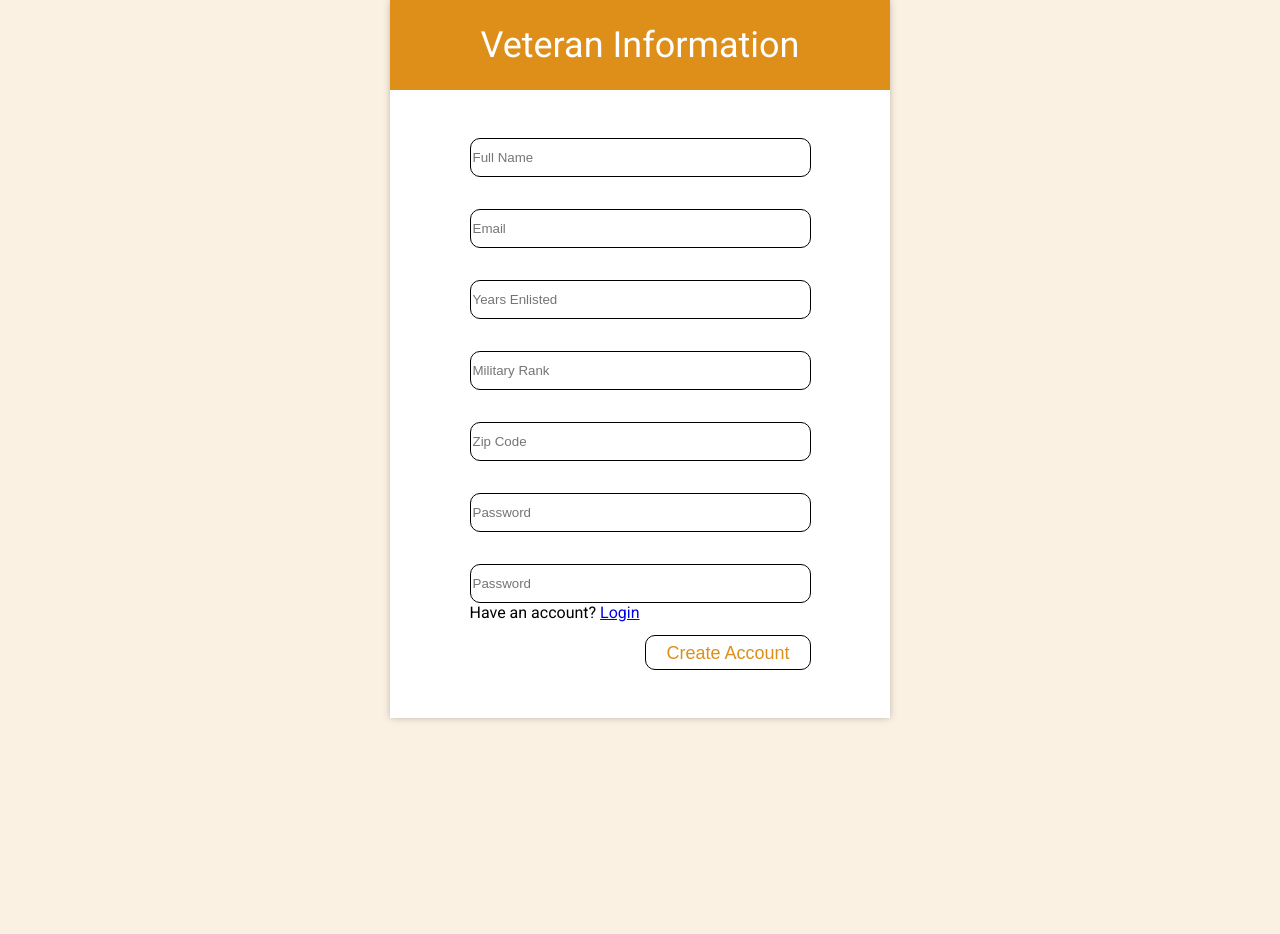
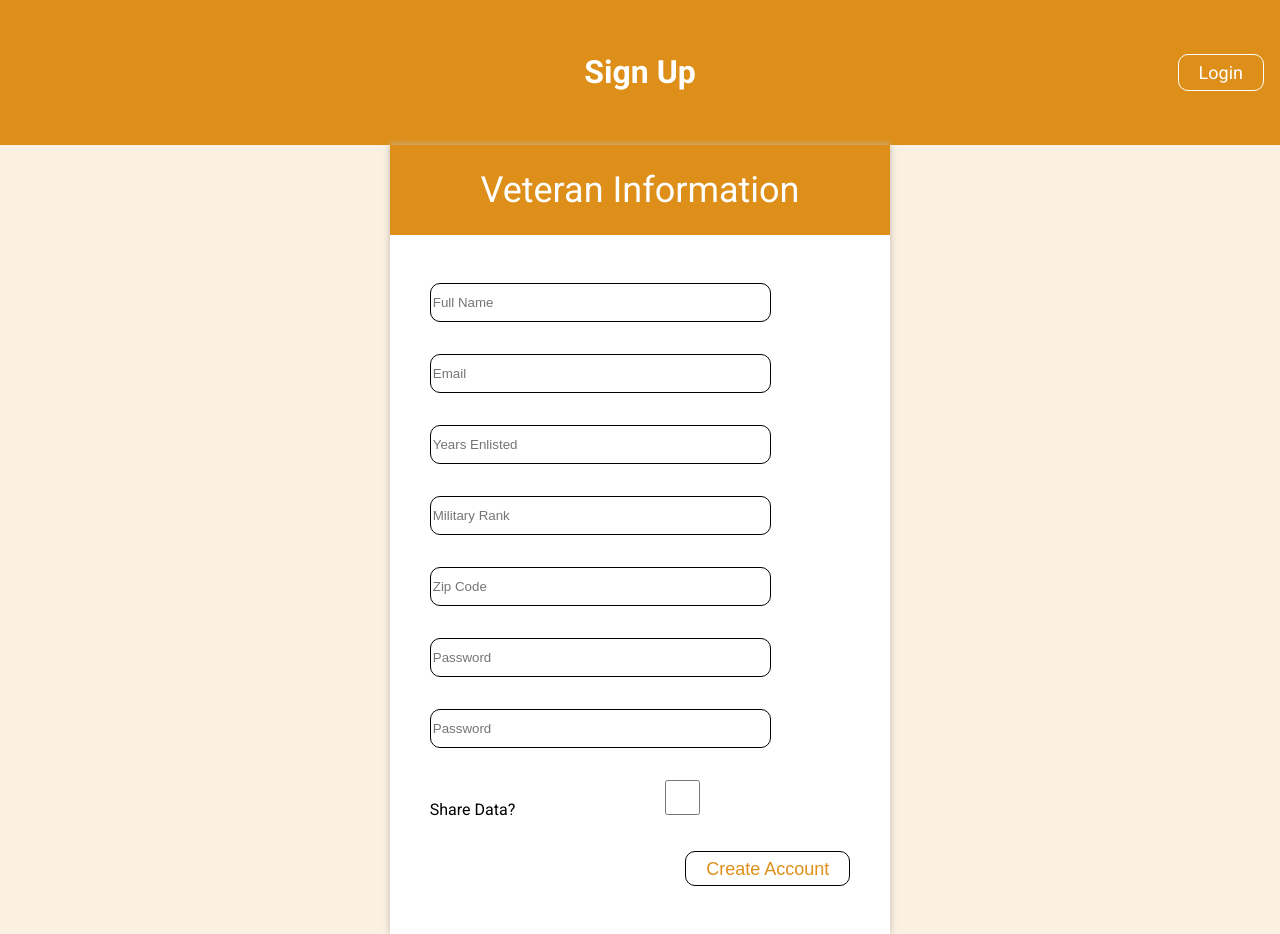
Before and after one commit to AndrewYoung1998/OperationFoxtrot, a React (Create React App) app: page /signup in a window 1280 px wide. Before the commit the page ends 800 px from the top, so only its background shows below. Built offline with nearby package versions, Linux system fonts and the light colour scheme; no server answers.

Commit message:
Added Data share check box that allows user to opt in or out of data sharing

```diff
--- a/public/index.html
+++ b/public/index.html
@@ -3,6 +3,7 @@
   <head>
     <meta charset="utf-8" />
     <link rel="icon" href="%PUBLIC_URL%/favicon.ico" />
+    <link rel="stylesheet" href="https://fonts.googleapis.com/css?family=Roboto:300,400,500,700&display=swap" />
     <meta name="viewport" content="width=device-width, initial-scale=1" />
     <meta name="theme-color" content="#000000" />
     <meta
--- a/src/components/App.js
+++ b/src/components/App.js
@@ -8,6 +8,7 @@ import {AuthProvider} from "../contexts/AuthContext";
 import {BrowserRouter as Router, Switch, Route} from "react-router-dom";
 import PrivateRoute from "./PrivateRoute";
 import Profile from "./Profile";
+import Concerns from "./Conerns";
 
 function App() {
   return (
@@ -20,6 +21,7 @@ function App() {
                     <PrivateRoute exact path="/" component={Dashboard}/>
                     <PrivateRoute path="/profile" component={Profile}/>
                     <PrivateRoute path="/update-profile" component={UpdateProfile}/>
+                    <PrivateRoute path="/concerns" component={Concerns}/>
 
                     {/*Routes to pages without having to be signed in*/}
                     <Route path="/signup" component={SignUp}/>
--- a/src/components/Dashboard.js
+++ b/src/components/Dashboard.js
@@ -7,11 +7,12 @@ export default function Dashboard(){
     return(
         <div>
             <header>
+                <h1>List of Therapist</h1>
                 <div className="button">
                     <Link to='/Profile'>View Profile</Link>
                 </div>
             </header>
-            <h1>List of Therapist</h1>
+
         </div>
     )
 }
--- a/src/components/Login.js
+++ b/src/components/Login.js
@@ -33,7 +33,7 @@ export default function Login(){
                    <Link to='/signup'>Sign Up</Link>
                 </div>
             </header>
-            <form onSubmit={handleSubmit}>
+            <form className="form" onSubmit={handleSubmit}>
                 <div className="form-header">
                     <h1>Login</h1>
                 </div>
--- a/src/components/SignUp.js
+++ b/src/components/SignUp.js
@@ -13,9 +13,13 @@ export default function SignUp(){
     const zipCodeRef = useRef();
     const passwordRef = useRef();
     const confirmPasswordRef = useRef();
+    const checkedRef = useRef()
+
     const { signup } = useAuth();
+
     const [error, setError] = useState('');
     const [loading, setLoading] = useState(false);
+
     const history = useHistory();
 
     async function handleSubmit(e) {
@@ -33,10 +37,10 @@ export default function SignUp(){
                 .then(cred =>{
                     return db.collection('veterans').doc(cred.user.uid).set({
                         name:nameRef.current.value,
-                        //email:emailRef.current.value,
                         year_enlisted:yearsEnlistedRef.current.value,
                         military_rank:rankRef.current.value,
-                        zip_code:zipCodeRef.current.value
+                        zip_code:zipCodeRef.current.value,
+                        opt_in:checkedRef.current.checked
                 })
             }).then(() =>{
                 history.push('/');
@@ -50,7 +54,13 @@ export default function SignUp(){
 
     return(
         <div>
-            <form onSubmit={handleSubmit}>
+            <header>
+                <h1>Sign Up</h1>
+                <div className="button therapist-button">
+                    <Link to='/login'>Login</Link>
+                </div>
+            </header>
+            <form className={"form"} onSubmit={handleSubmit}>
                 <div className="form-header">
                     <h1>Veteran Information</h1>
                 </div>
@@ -69,12 +79,13 @@ export default function SignUp(){
                     <br/>
                     <input type="password" ref={confirmPasswordRef} placeholder="Password"/>
                     <br/>
+                    <label>Share Data?</label>
+                    <input type="checkbox" ref={checkedRef}/>
+                    <br/>
                     <button type="submit" disabled={loading}>Create Account</button>
-                    <div className="login">
-                        Have an account? <Link to='/login'>Login</Link>
-                    </div>
                 </div>
             </form>
+
         </div>
     );
 }
--- a/src/components/UpdateProfile.js
+++ b/src/components/UpdateProfile.js
@@ -1,16 +1,32 @@
-import React, {useRef, useState} from 'react';
+import React, {useEffect, useRef, useState} from 'react';
 import './css/forms.css';
 import {useAuth} from "../contexts/AuthContext";
 import {Link, useHistory} from "react-router-dom";
+import {db} from "../firebase";
 
 export default function UpdateProfile(){
+    const nameRef = useRef();
     const emailRef = useRef();
+    const yearsEnlistedRef = useRef();
+    const militaryRankRef = useRef();
+    const zipCodeRef = useRef();
+    const checkedRef = useRef();
     const passwordRef = useRef();
     const confirmPasswordRef = useRef();
+
     const { currentUser, updateEmail, updatePassword } = useAuth();
+
     const [error, setError] = useState('');
+    const [veterans, setVeterans] = useState();
     const [loading, setLoading] = useState(false);
+
     const history = useHistory();
+
+    useEffect(() => {
+        db.collection("veterans").doc(currentUser.uid).get().then(doc =>{
+            setVeterans(doc.data())
+        });
+    },[currentUser.uid]);
 
      function handleSubmit(e) {
         e.preventDefault()
@@ -18,7 +34,6 @@ export default function UpdateProfile(){
         if (passwordRef.current.value !== confirmPasswordRef.current.value) {
             return setError('Passwords do not match')
         }
-
         const promises = []
         setLoading(true)
         setError("")
@@ -30,31 +45,69 @@ export default function UpdateProfile(){
             promises.push(updatePassword(passwordRef.current.value))
         }
 
+        if(nameRef.current.value !== veterans?.name){
+             db.collection("veterans").doc(currentUser.uid).set({
+                 name:nameRef.current.value
+             },{merge:true})
+        }
+        if(yearsEnlistedRef.current.value !== veterans?.year_enlisted){
+             db.collection("veterans").doc(currentUser.uid).set({
+                 year_enlisted:yearsEnlistedRef.current.value
+             },{merge:true})
+        }
+        if(militaryRankRef.current.value !== veterans?.military_rank){
+            db.collection("veterans").doc(currentUser.uid).set({
+                military_rank:militaryRankRef.current.value
+            },{merge:true})
+        }
+        if(zipCodeRef.current.value !== veterans?.zip_code){
+             db.collection("veterans").doc(currentUser.uid).set({
+                 zip_code:zipCodeRef.current.value
+             },{merge:true})
+        }
+        if(zipCodeRef.current.value !== veterans?.zip_code){
+             db.collection("veterans").doc(currentUser.uid).set({
+                 zip_code:zipCodeRef.current.value
+             },{merge:true})
+        }
+        if(checkedRef.current.checked !== veterans?.opt_in){
+             db.collection("veterans").doc(currentUser.uid).set({
+                 opt_in:checkedRef.current.checked
+             },{merge:true})
+        }
         Promise.all(promises).then(()=>{
-            history.push('/')
+            history.push('/Profile')
         }).catch(()=>{
             setError('Failed to update account')
         }).finally(()=>{
             setLoading(false)
         })
-
-
     }
 
     return(
         <div>
-            <form onSubmit={handleSubmit}>
+            <form className="form" onSubmit={handleSubmit}>
                 <div className="form-header">
                     <h1>Update Profile</h1>
                 </div>
                 <p>{error}</p>
                 <div className="form-body">
-
+                    <input type="text" ref={nameRef} placeholder="Name" defaultValue={veterans?.name}/>
+                    <br/>
                     <input type="email" ref={emailRef} placeholder="Email" defaultValue={currentUser.email}/>
+                    <br/>
+                    <input type="number" ref={yearsEnlistedRef} placeholder="Years Enlisted" defaultValue={veterans?.year_enlisted}/>
+                    <br/>
+                    <input type="text" ref={militaryRankRef} placeholder="Military Rank" defaultValue={veterans?.military_rank}/>
+                    <br/>
+                    <input type="number" ref={zipCodeRef} placeholder="Zip Code" defaultValue={veterans?.zip_code}/>
                     <br/>
                     <input type="password" ref={passwordRef} placeholder="leave blank to keep the same"/>
                     <br/>
                     <input type="password" ref={confirmPasswordRef} placeholder="leave blank to keep the same"/>
+                    <br/>
+                    <label>Share Data?</label>
+                    <input type="checkbox" ref={checkedRef} defaultChecked={veterans?.opt_in}/>
                     <br/>
                     <button type="submit" disabled={loading}>Update</button>
                     <div className="cancel">
--- a/src/components/css/forms.css
+++ b/src/components/css/forms.css
@@ -1,13 +1,9 @@
 @import url('https://fonts.googleapis.com/css2?family=Roboto:wght@400;500;700&display=swap');
-form{
+.form{
     display: flex;
     flex-direction: column;
     align-items: center;
     box-shadow: 0 0 7px 0 #BFB7AD;
-    position: fixed;
-    /* center the element */
-    right: 0;
-    left: 0;
     margin-right: auto;
     margin-left: auto;
     /* give it dimensions */
@@ -16,32 +12,32 @@ form{
     font-family: 'Roboto',-apple-system, sans-serif;
     background: #fff;
 }
-form h1{
+.form h1{
     font-family: 'Roboto', sans-serif;
     font-weight: 400;
     font-size: 36px;
 }
-form input:focus{
+.form input:focus{
     outline: none;
 }
-form .form-header{
+.form .form-header{
     background: #DE8F19;
     color: #fff;
     width: 100%;
     text-align: center;
     font-family: 'Roboto', -apple-system, sans-serif;
 }
-form .form-body{
+.form .form-body{
     padding: 1rem 0;
 }
-form .form-body input{
+.form .form-body input{
     width:335px;
     height: 35px;
     border-radius: 10px;
     margin: 2rem 0 0 0;
     border: solid .25px #000;
 }
-form .form-body button{
+.form .form-body button{
     background: #ffffff;
     color: #DE8F19;
     border-radius: 10px;
@@ -53,12 +49,12 @@ form .form-body button{
     transition: ease-in-out .25s;
     float: right;
 }
-form .form-body button:hover{
+.form .form-body button:hover{
     color: #fff;
     background: #DE8F19;
     border:none;
     box-shadow: 0 0 5px 0 #BFB7AD;
 }
-form .form-body button:focus{
+.form .form-body button:focus{
     outline: none;
 }
--- a/src/contexts/AuthContext.js
+++ b/src/contexts/AuthContext.js
@@ -14,12 +14,10 @@ export function AuthProvider({ children }){
     function signup(email, password){
         return auth.createUserWithEmailAndPassword(email, password)
     }
-
     //Logs in user using firebase auth
     function login (email,password){
         return auth.signInWithEmailAndPassword(email,password)
     }
-
     //Logs out user using firebase auth
     function logout(){
         return auth.signOut();
```
Also changed, not shown: src/components/Profile.js (+20 -2 lines), 1 other file (tests, documents, lock files or other folders).
